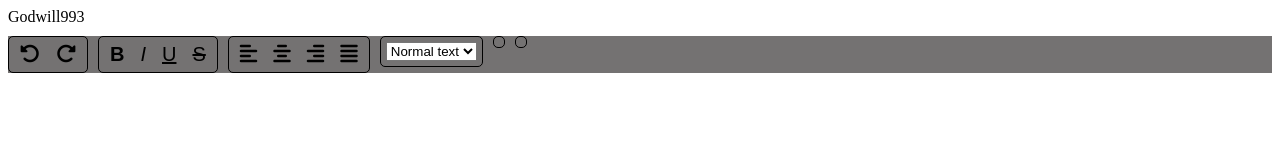
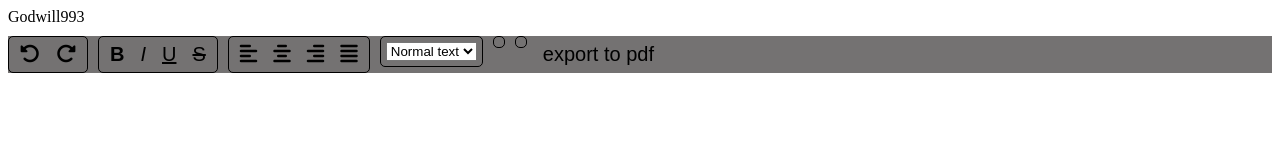
Before and after one commit to Godwill993/Text-editor-lenz-cleo, a plain HTML site: page index.html in a window 1280 px wide. Drawn offline with Linux system fonts and the light colour scheme.

Commit message:
icon changed

```diff
--- a/index.html
+++ b/index.html
@@ -48,6 +48,7 @@
       </div>
       <div class="each-toool"></div>
       <div class="each-toool"></div>
+      <button id="pdf-btn">export to pdf</button>
 
 
 
```
